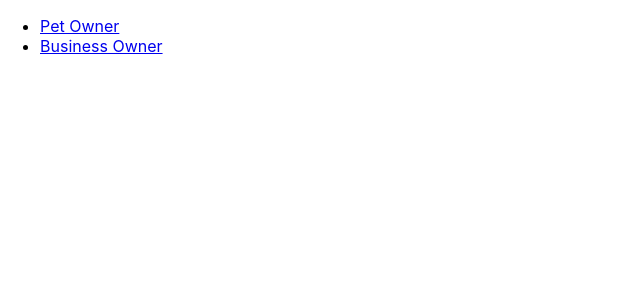
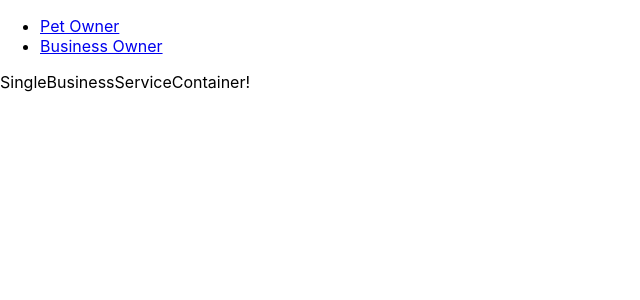
Before and after one commit to localpunter/FullStack_Pet_App, a React (Create React App) app in the folder frontend/: page /businesses/service/1 in a window 1280 px wide. Shown: the top 300 px of the page, without its empty margins (0-640 px from the left). Built offline with nearby package versions, Linux system fonts and the light colour scheme.

Commit message:
SingleBusinessServiceContainer created

```diff
--- a/frontend/src/App.js
+++ b/frontend/src/App.js
@@ -7,6 +7,7 @@ import BusinessContainer from './containers/businesses/BusinessContainer';
 import BusinessContainerServiceList from './containers/businesses/BusinessContainerServiceList';
 import BusinessContainerBookingList from './containers/businesses/BusinessContainerBookingList';
 import BusinessServiceFormContainer from './containers/businesses/BusinessServiceFormContainer';
+import SingleBusinessServiceContainer from './containers/businesses/SingleBusinessServiceContainer';
 
 class App extends Component {
   render() {
@@ -20,6 +21,11 @@ class App extends Component {
           <Route exact path = '/businesses/servicelist' component={BusinessContainerServiceList}/>
           <Route exact path = '/businesses/bookinglist' component={BusinessContainerBookingList}/>
           <Route exact path = '/businesses/createservice' component={BusinessServiceFormContainer}/>
+          <Route exact path="/businesses/service/:id" render = {(props) =>{
+            const id = props.match.params.id;
+            return <SingleBusinessServiceContainer id = {id} />
+            }}
+          />
         </Switch>
         </React.Fragment>
       </Router>
--- a/frontend/src/components/businesses/Service.js
+++ b/frontend/src/components/businesses/Service.js
@@ -1,5 +1,6 @@
 import React from 'react';
 import {Link} from 'react-router-dom';
+import SingleBusinessServiceContainer from '../../containers/businesses/SingleBusinessServiceContainer'
 
 const Service = (props) => {
 
@@ -9,7 +10,9 @@ const Service = (props) => {
 
   return(
     <React.Fragment>
-      <p>{props.service.type} </p>
+      <Link to = {"/businesses/service/:id" + props.service.id} >
+        <p>{props.service.type} </p>
+        </Link>
     </React.Fragment>
 
   )
--- /dev/null
+++ b/frontend/src/containers/businesses/SingleBusinessServiceContainer.js
@@ -0,0 +1,26 @@
+import React, {Component} from 'react';
+import Request from '../../helpers/request.js';
+import NavBarBusinessContainer from '../../navbars/NavBarBusinessContainer.js';
+
+class SingleBusinessServiceContainer extends Component {
+  constructor(props) {
+    super(props);
+    this.state = {
+      service: null
+    }
+  }
+
+  componentDidMount() {
+
+  }
+
+  render() {
+    return(
+      <div>
+      SingleBusinessServiceContainer!
+      </div>
+    )
+  }
+}
+
+export default SingleBusinessServiceContainer;
```
Also changed, not shown: 1 other file (tests, documents, lock files or other folders).
